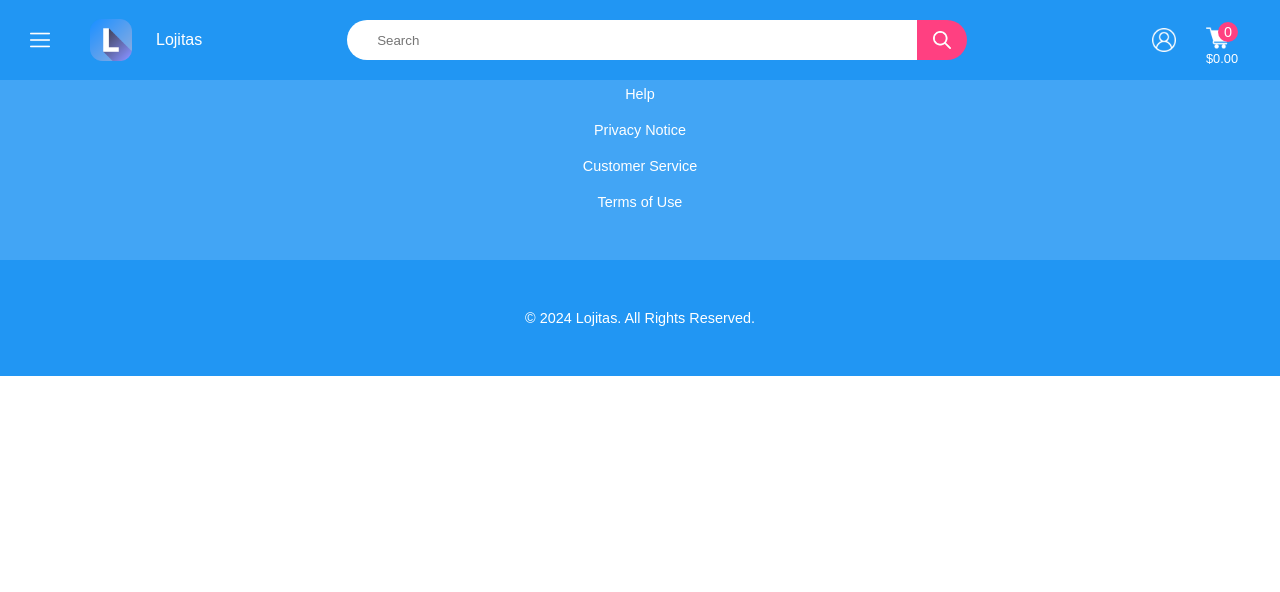
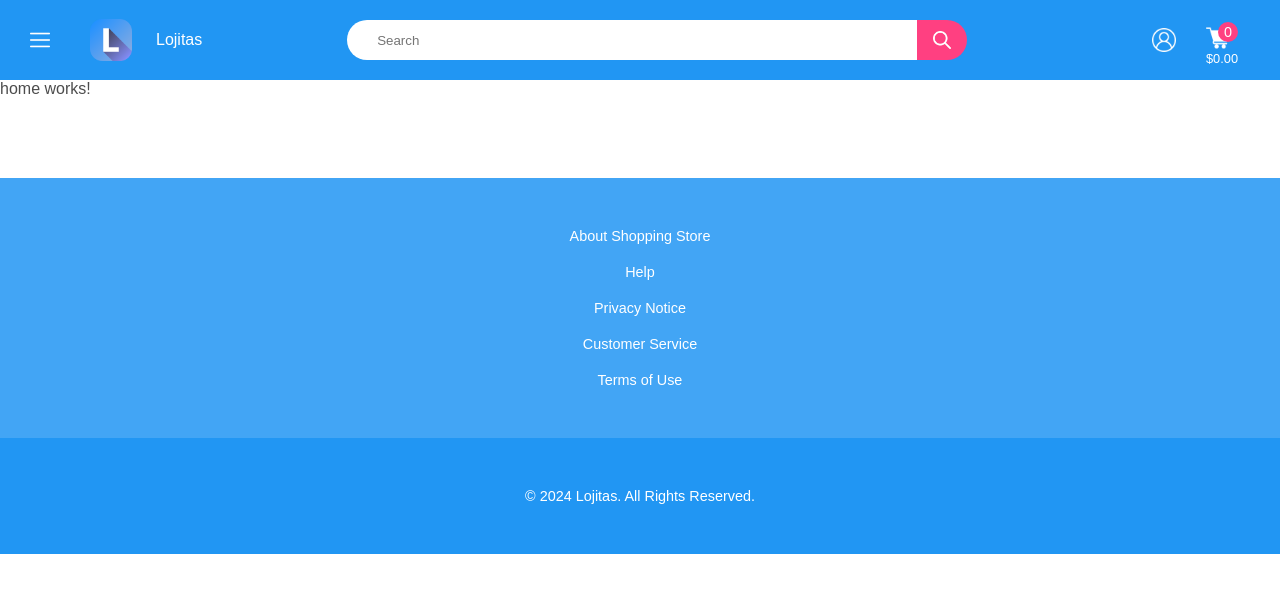
Before and after one commit to deyvidsalvatore/Lojitas-Angular, an Angular app: page /home in a window 1280 px wide. Before the commit this address led to /. Shown: the top 592 px of the page. Built offline with nearby package versions, Linux system fonts and the light colour scheme.

Commit message:
feat: Initial Home page component

```diff
--- a/src/app/app.component.css
+++ b/src/app/app.component.css
@@ -0,0 +1,7 @@
+.main {
+    height: 100%;
+    padding: 160px 0;
+    @media (min-width: 760px) {
+        padding: 80px 0px;
+    }
+}
--- a/src/app/app.component.html
+++ b/src/app/app.component.html
@@ -1,3 +1,5 @@
 <app-top-bar></app-top-bar>
-<router-outlet></router-outlet>
+<main class="main">
+    <router-outlet></router-outlet>
+</main>
 <app-footer></app-footer>
--- a/src/app/app.routes.ts
+++ b/src/app/app.routes.ts
@@ -1,3 +1,7 @@
 import { Routes } from '@angular/router';
+import { HomeComponent } from './pages/home/home.component';
 
-export const routes: Routes = [];
+export const routes: Routes = [
+    { path: "", redirectTo: 'home', pathMatch: 'full'},
+    { path: 'home', component: HomeComponent},
+];
--- /dev/null
+++ b/src/app/pages/home/components/deals/deals.component.html
@@ -0,0 +1 @@
+<p>deals works!</p>
--- /dev/null
+++ b/src/app/pages/home/home.component.html
@@ -0,0 +1 @@
+<p>home works!</p>
```
Also changed, not shown: src/app/pages/home/components/deals/deals.component.ts (added, +12 -0 lines), src/app/pages/home/home.component.ts (added, +12 -0 lines), src/app/pages/home/components/deals/deals.component.css (added), src/app/pages/home/home.component.css (added), 2 other files (tests, documents, lock files or other folders).
